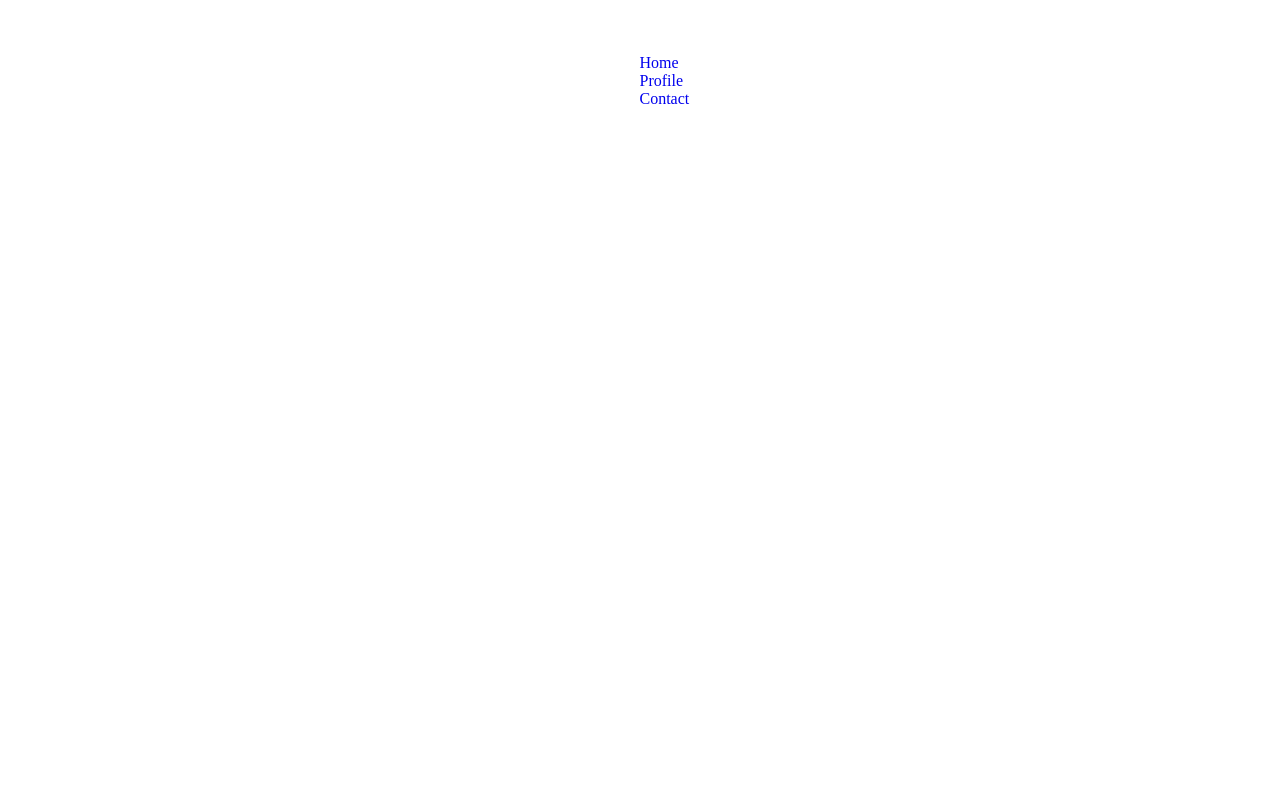
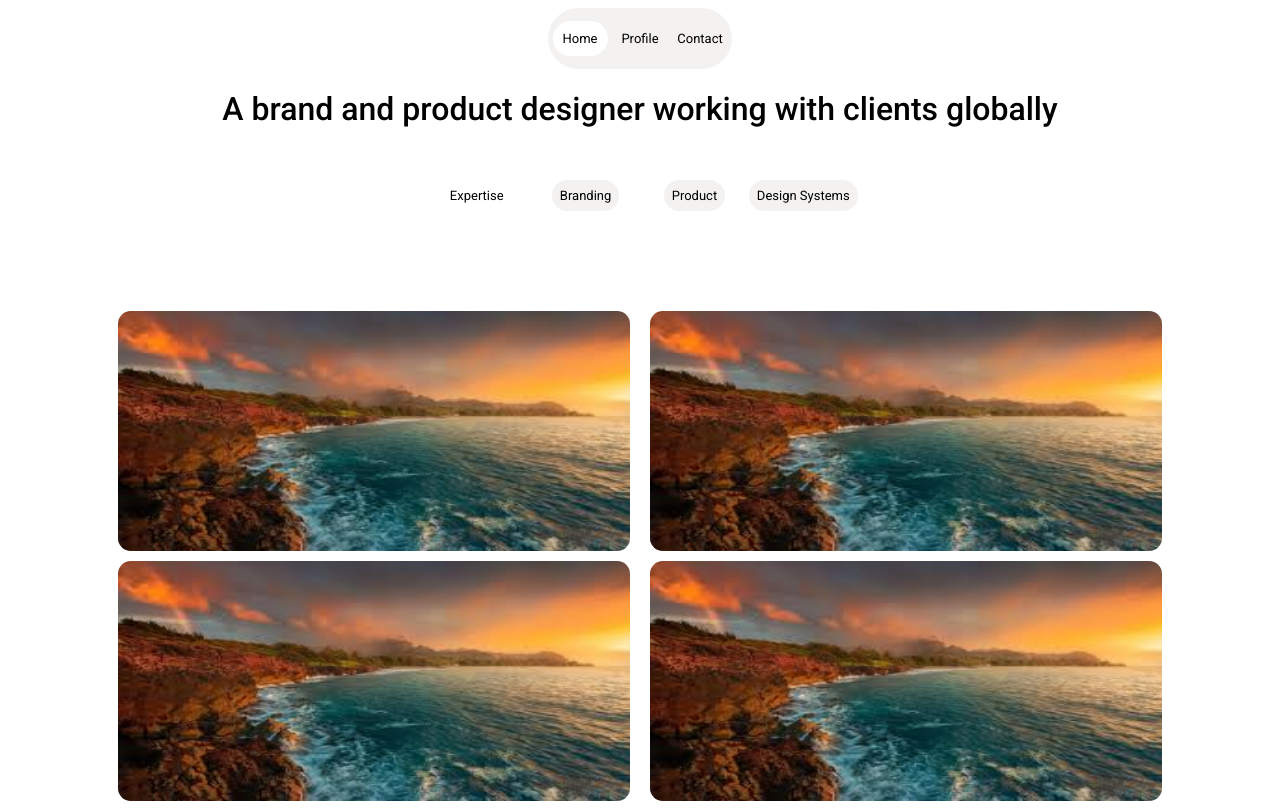
Before and after one commit to luisgostink/OH.STUDIO, a plain HTML site: page index.html in a window 1280 px wide. Drawn offline with Linux system fonts and the light colour scheme.

Commit message:
improvements

```diff
--- a/index.html
+++ b/index.html
@@ -6,16 +6,39 @@
     <title>OH.STUDIO</title>
 
     <link rel="stylesheet" href="main.css">
+
+    <link rel="preconnect" href="https://fonts.googleapis.com">
+    <link rel="preconnect" href="https://fonts.gstatic.com" crossorigin>
+    <link href="https://fonts.googleapis.com/css2?family=Roboto:ital,wght@0,100;0,300;0,400;0,500;0,700;0,900;1,100;1,300;1,400;1,500;1,700;1,900&display=swap" rel="stylesheet">
 </head>
 <body>
     <div id="main">
         <div class="frame">
             <div class="main-nav">
-                <ul>
-                    <li><a href="#home">Home</a></li>
-                    <li><a href="#news">Profile</a></li>
-                    <li><a href="#contact">Contact</a></li>
-                  </ul>
+                <div class="grid-container">
+                    <a href="#home"><p class="navText chosen">Home</p></a>
+                    <a href="#news"><p class="navText">Profile</p></a>
+                    <a href="#contact"><p class="navText">Contact</p></a>
+                </div>
+            </div>
+
+
+            <div>
+                <h1 class="pagetitle">A brand and product designer working with clients globally</h1>
+            </div>
+
+            <div class="tag-wrapper">
+                <div class="overwrite singleTags ">Expertise</div>
+                <div class="singleTags">Branding</div>
+                <div class="singleTags">Product</div>
+                <div class="singleTags">Design Systems</div>
+            </div>
+
+            <div class="picture-grid">
+                <img src="landscape.jpg" alt="landscape picture">
+                <img src="landscape.jpg" alt="landscape picture">
+                <img src="landscape.jpg" alt="landscape picture">
+                <img src="landscape.jpg" alt="landscape picture">
             </div>
         </div>
     </div>
--- a/main.css
+++ b/main.css
@@ -15,25 +15,105 @@
     width: 100%;
     height: 100%;
 }
+.grid-container {
+    display: grid;
+    grid-template-columns: 1fr 1fr 1fr;
+    gap: 0px 5px;
+    padding: 0px;
+    margin: 0px;
+    height: auto;
+    width: 100%;
+    align-self: center;
+    justify-content: center;
+    align-items: center;
+}
+.picture-grid {
+    display: grid;
+    grid-template-columns: auto auto;
+    gap: 10px 20px;
+    align-self: center;
+    justify-content: center;
+    align-items: center;
+}
+
+.picture-grid > * {
+    height: 30vh;
+    width: 40vw;
+    border-radius: 1vw;
+}
+.picture-grid > *:hover{
+    box-shadow: inset 0 0 0 200px rgba(255, 255, 255, 0.5);
+    filter: blur(5px);
+    -webkit-filter: blur(5px);
+}
+
+.tag-wrapper {
+    display: grid;
+    grid-template-columns: 1fr 1fr 1fr 1fr;
+    align-self: center;
+    justify-content: center;
+    align-items: center;
+    margin-top: 30px;
+    margin-bottom: 100px;
+}
+
+.singleTags {
+    padding: 8px;
+    margin: 0;
+    background-color: #e8e5e480;
+    border-radius: 50px;
+    justify-self: center;
+    font-family: 'Roboto';
+    font-size: 13px;
+}
+
+.overwrite{
+    background-color:transparent;
+}
+
+.singleTags:not(:first-child) {
+    background-color: #e8e5e480;
+}
 
 .main-nav {
     align-items: center;
     display: flex;
     flex-direction: row;
     gap: 10px;
-    padding: 30px 40px;
+    padding: 0px 5px;
     position: relative;
-    width: 1px;
+    background-color: #e8e5e480;
+    border-radius: 40px;
+    width: fit-content;
 }
 
-.main-nav li {
-    list-style: none;
+p {
+    font-family: 'Roboto';
+
+}
+h1 {
+    font-family: 'Roboto';
+    font-weight: 500;
+    font-size: 4vh;
+    text-align: center;
 }
 
-.main-nav ul {
-    padding: 0;
+
+a {
+    text-decoration: none;
+    color: inherit;
+}
+.navText{
+    font-size: 13px;
+    font-weight: 400;
+    color: #000;
+    text-align: center;
+    text-decoration: none;
 }
 
-.main-nav a {
-    text-decoration: none;
+.chosen {
+    background-color: white;
+    border-radius: 300px;
+    padding: 10px 10px;
+
 }
```
Also changed, not shown: landscape.jpg (added).
